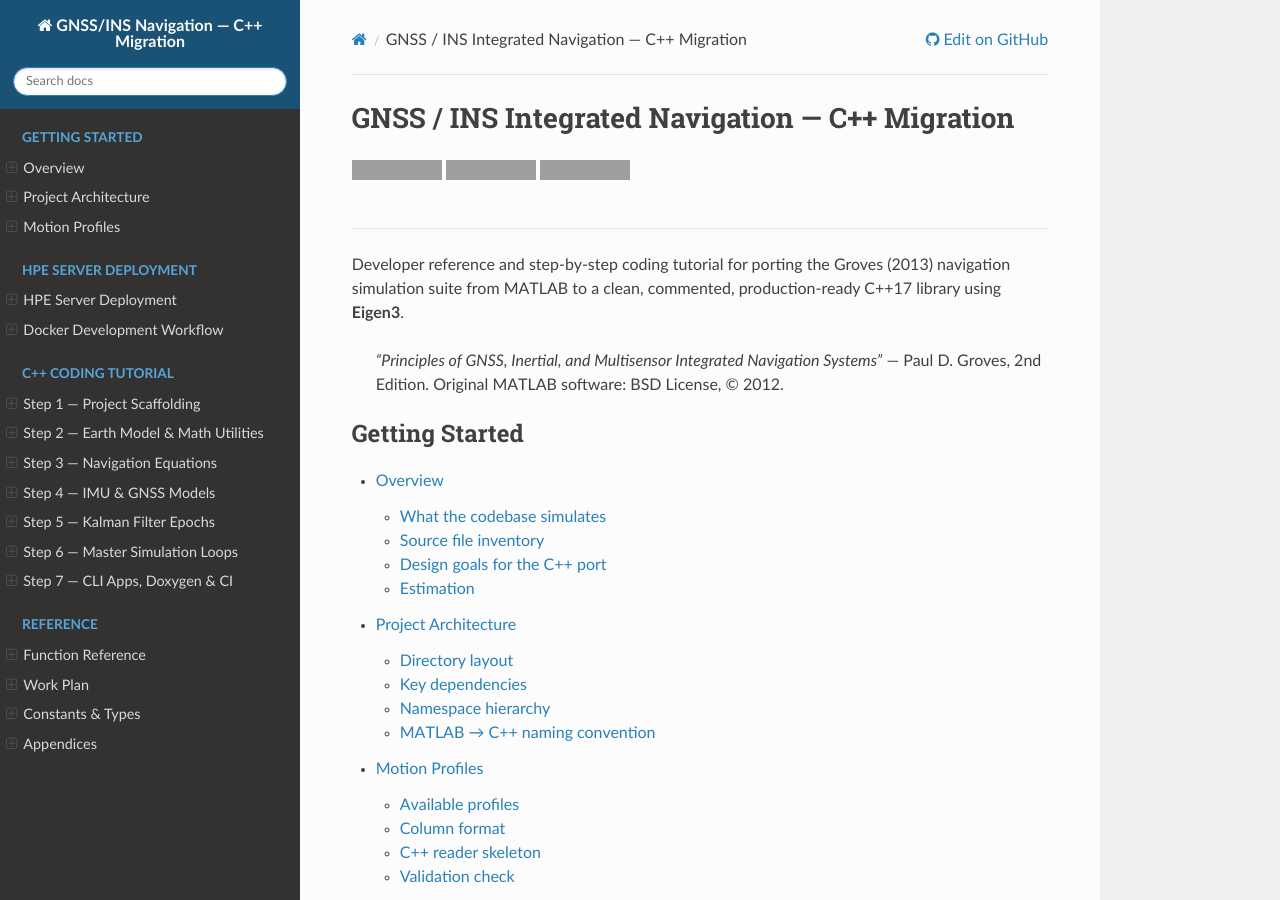
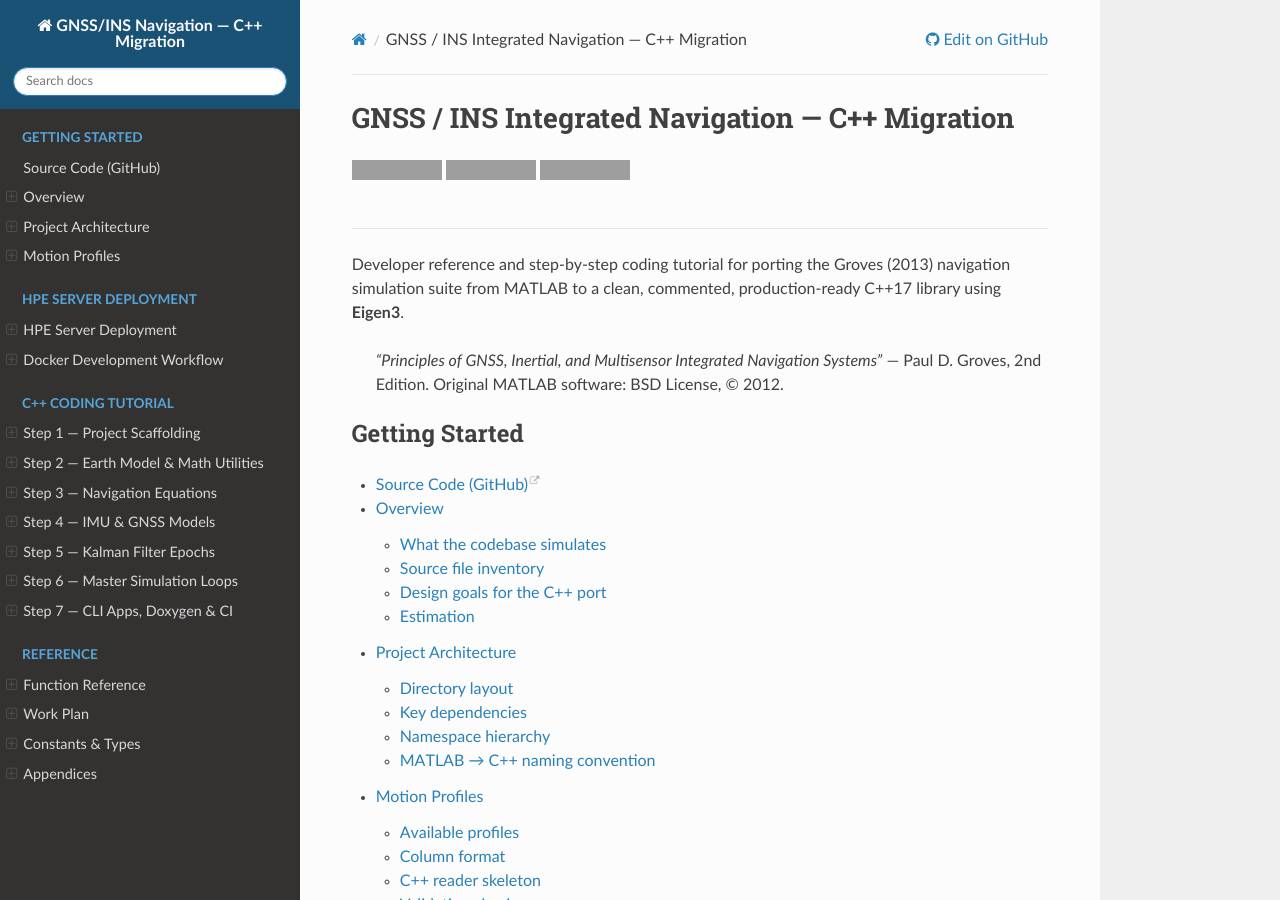
Before and after one commit to ldv-1000111/gnss_ins_cpp, a Sphinx documentation site: the page built from docs/source/index.rst, in a window 1280 px wide and 900 px high. Built offline with Sphinx 7.4.7 and the Read the Docs theme 3.1.0, drawn with Linux system fonts in a browser that asks for light colours; some of the changed lines change nothing that is shown; grey boxes are pictures that could not be loaded.

Commit message:
link to source code

```diff
--- a/docs/source/conf.py
+++ b/docs/source/conf.py
@@ -43,9 +43,7 @@ html_theme_options = {
 
 html_context = {
     "display_github": True,
-    'github_user': 'ldv-1000111',
-    'github_repo': 'gnss_ins_cpp',
-    'github_version': 'main',
+    'github_url': 'https://github.com/ldv-1000111/gnss_ins_cpp',
 }
 
 todo_include_todos = True
--- a/docs/source/index.rst
+++ b/docs/source/index.rst
@@ -22,6 +22,8 @@ MATLAB to a clean, commented, production-ready C++17 library using **Eigen3**.
 .. toctree::
    :maxdepth: 2
    :caption: Getting Started
+
+   Source Code (GitHub) <https://github.com/ldv-1000111/gnss_ins_cpp>
 
    getting_started/overview
    getting_started/architecture
```
